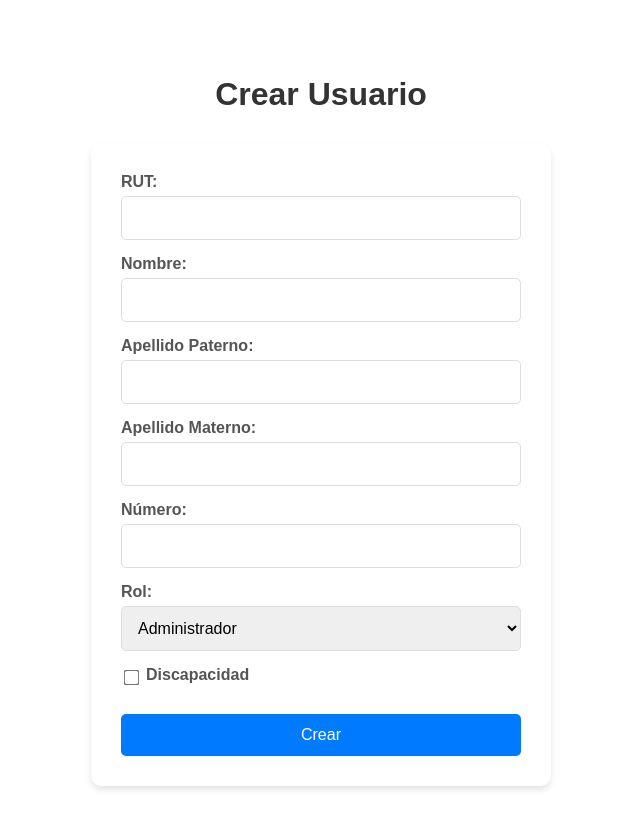
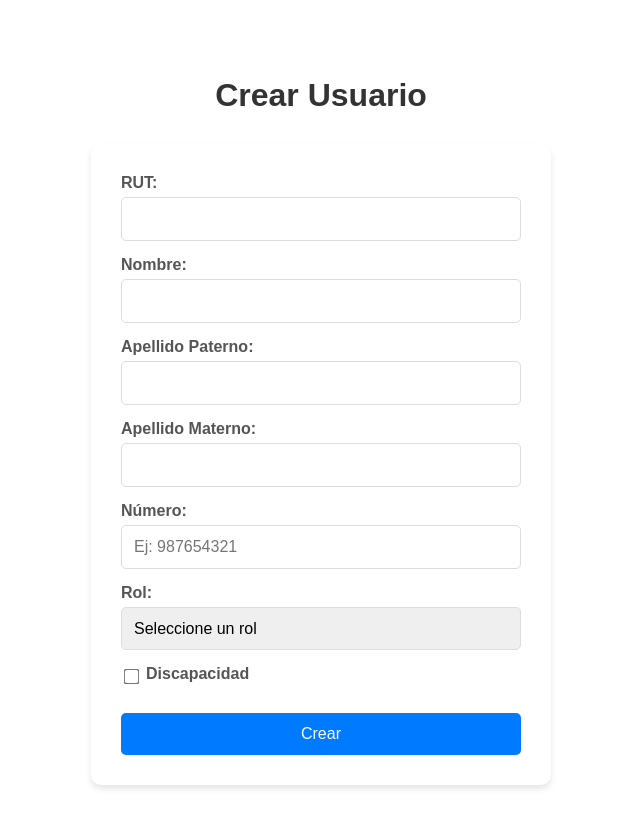
Before and after one commit to Chiuvakita/estacionamiento, a Django app: page /usuarios/crear/ in a window 1280 px wide. Shown: the whole page, without its empty margins (319-959 px from the left). Run offline with Django 5.2, Linux system fonts and the light colour scheme.

Commit message:
validaciones form

```diff
--- a/apps/usuarios/static/css/crear.css
+++ b/apps/usuarios/static/css/crear.css
@@ -39,6 +39,7 @@
 
 input[type="text"],
 input[type="number"],
+input[type="tel"],
 select {
     width: 100%;
     padding: 12px;
@@ -47,10 +48,21 @@
     border-radius: 5px;
     font-size: 16px;
     box-sizing: border-box;
+    appearance: none;
+    -webkit-appearance: none;
+    -moz-appearance: textfield;
+}
+
+/* Quitar flechas del input number en WebKit */
+input[type="number"]::-webkit-outer-spin-button,
+input[type="number"]::-webkit-inner-spin-button {
+    -webkit-appearance: none;
+    margin: 0;
 }
 
 input[type="text"]:focus,
 input[type="number"]:focus,
+input[type="tel"]:focus,
 select:focus {
     border-color: #007bff;
     outline: none;
--- a/apps/usuarios/static/css/editar.css
+++ b/apps/usuarios/static/css/editar.css
@@ -39,6 +39,7 @@
 
 input[type="text"],
 input[type="number"],
+input[type="tel"],
 select {
     width: 100%;
     padding: 12px;
@@ -51,6 +52,7 @@
 
 input[type="text"]:focus,
 input[type="number"]:focus,
+input[type="tel"]:focus,
 select:focus {
     border-color: #007bff;
     outline: none;
--- a/apps/usuarios/templates/_formUsuario.html
+++ b/apps/usuarios/templates/_formUsuario.html
@@ -1,23 +1,24 @@
-<form method="post" action="{{ action_url }}">
+<form id="usuarioForm" method="post" action="{{ action_url }}">
     {% csrf_token %}
     <label>RUT:</label>
-    <input type="number" name="rut" value="{{ usuario.rut|default_if_none:'' }}" {% if rutReadonly %}readonly{% endif %} required><br>
+    <input type="number" name="rut" id="rut" value="{{ usuario.rut|default_if_none:'' }}" {% if rutReadonly %}readonly{% endif %} required min="1" max="999999999"><br>
     <label>Nombre:</label>
-    <input type="text" name="nombre" value="{{ usuario.nombre|default_if_none:'' }}" required><br>
+    <input type="text" name="nombre" id="nombre" value="{{ usuario.nombre|default_if_none:'' }}" required minlength="2" maxlength="50" pattern="[A-Za-zÁÉÍÓÚáéíóúÑñ\s]+" title="Solo se permiten letras y espacios"><br>
     <label>Apellido Paterno:</label>
-    <input type="text" name="apellidoPaterno" value="{{ usuario.apellidoPaterno|default_if_none:'' }}" required><br>
+    <input type="text" name="apellidoPaterno" id="apellidoPaterno" value="{{ usuario.apellidoPaterno|default_if_none:'' }}" required minlength="2" maxlength="50" pattern="[A-Za-zÁÉÍÓÚáéíóúÑñ]+" title="Solo se permiten letras"><br>
     <label>Apellido Materno:</label>
-    <input type="text" name="apellidoMaterno" value="{{ usuario.apellidoMaterno|default_if_none:'' }}" required><br>
+    <input type="text" name="apellidoMaterno" id="apellidoMaterno" value="{{ usuario.apellidoMaterno|default_if_none:'' }}" required minlength="2" maxlength="50" pattern="[A-Za-zÁÉÍÓÚáéíóúÑñ]+" title="Solo se permiten letras"><br>
     <label>Número:</label>
-    <input type="text" name="numeroTelefono" value="{{ usuario.numeroTelefono|default_if_none:'' }}" required><br>
+    <input type="tel" name="numeroTelefono" id="numeroTelefono" value="{{ usuario.numeroTelefono|default_if_none:'' }}" required pattern="[0-9]{8,12}" title="Ingrese un número de teléfono válido (8-12 dígitos)" placeholder="Ej: 987654321"><br>
     <label>Rol:</label>
-    <select name="rol" required>
+    <select name="rol" id="rol" required>
+      <option value="">Seleccione un rol</option>
       <option value="Administrador" {% if usuario.rol == "Administrador" %}selected{% endif %}>Administrador</option>
       <option value="Empleado" {% if usuario.rol == "Empleado" %}selected{% endif %}>Empleado</option>
     </select>
     <div class="checkbox-container">
-      <input type="checkbox" name="discapacidad" value="true" {% if usuario.discapacidad %}checked{% endif %}>
-      <label>Discapacidad</label>
+      <input type="checkbox" name="discapacidad" id="discapacidad" value="true" {% if usuario.discapacidad %}checked{% endif %}>
+      <label for="discapacidad">Discapacidad</label>
     </div>
     <button type="submit">{{ botonTexto }}</button>
 </form>
--- a/apps/usuarios/templates/listar.html
+++ b/apps/usuarios/templates/listar.html
@@ -34,7 +34,7 @@
                         <td>{% if usuario.discapacidad %}Sí{% else %}No{% endif %}</td>
                         <td>
                             <a href="{% url 'editarUsuario' usuario.rut %}">Editar</a>
-                            <a href="/usuarios/eliminar/{{ usuario.rut }}">Eliminar</a>
+                            <a href="/usuarios/eliminar/{{ usuario.rut }}" class="eliminar">Eliminar</a>
                         </td>
                     </tr>
                     {% endfor %}
@@ -43,5 +43,6 @@
             <a href="/usuarios/crear/" id="crear-usuario">Crear</a>
         </section>
     </main>
+    <script src="{% static 'js/validacionUsuario.js' %}"></script>
 </body>
 </html>
```
Also changed, not shown: apps/usuarios/static/js/validacionUsuario.js (added, +10 -0 lines), db.sqlite3.
